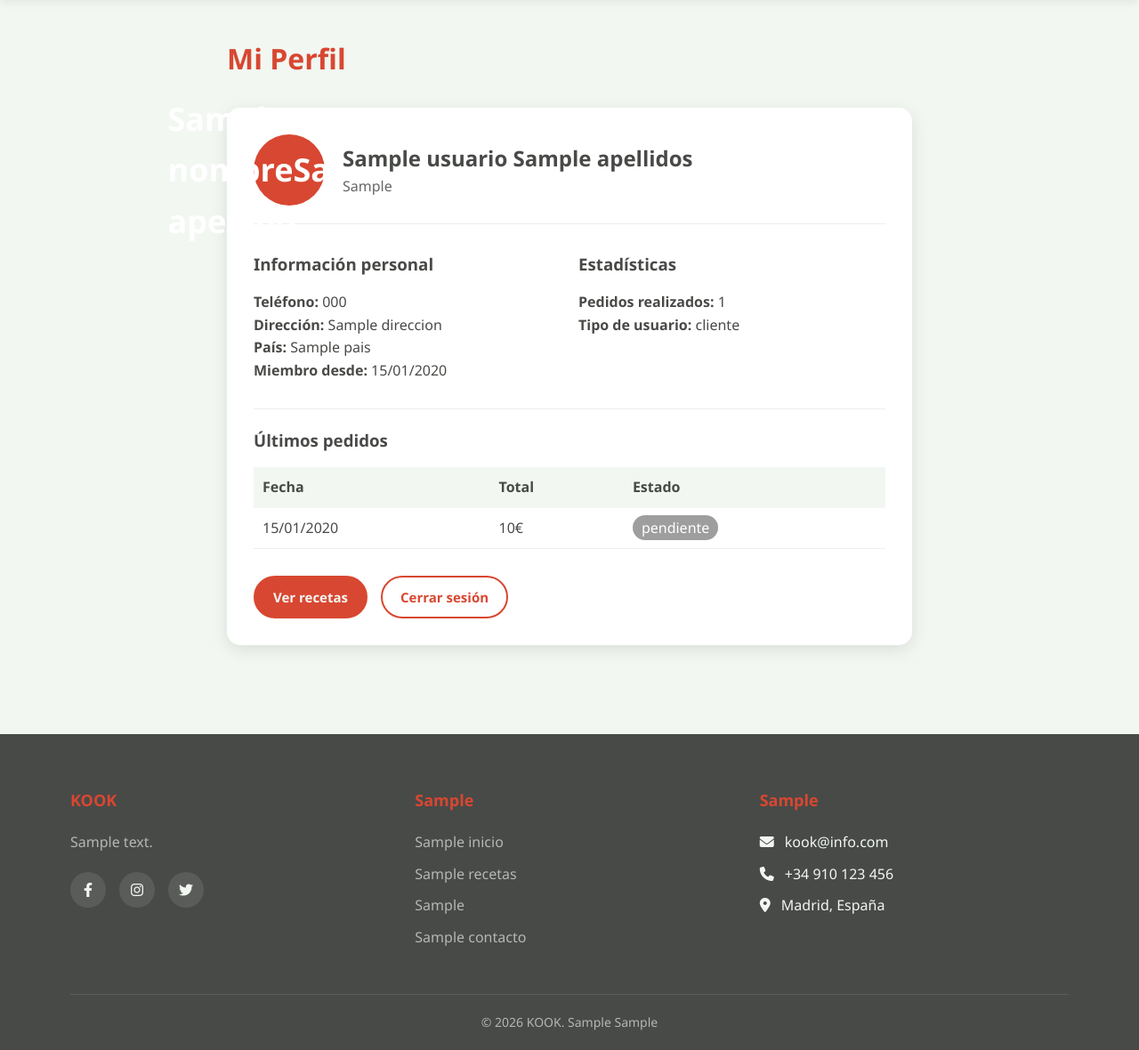
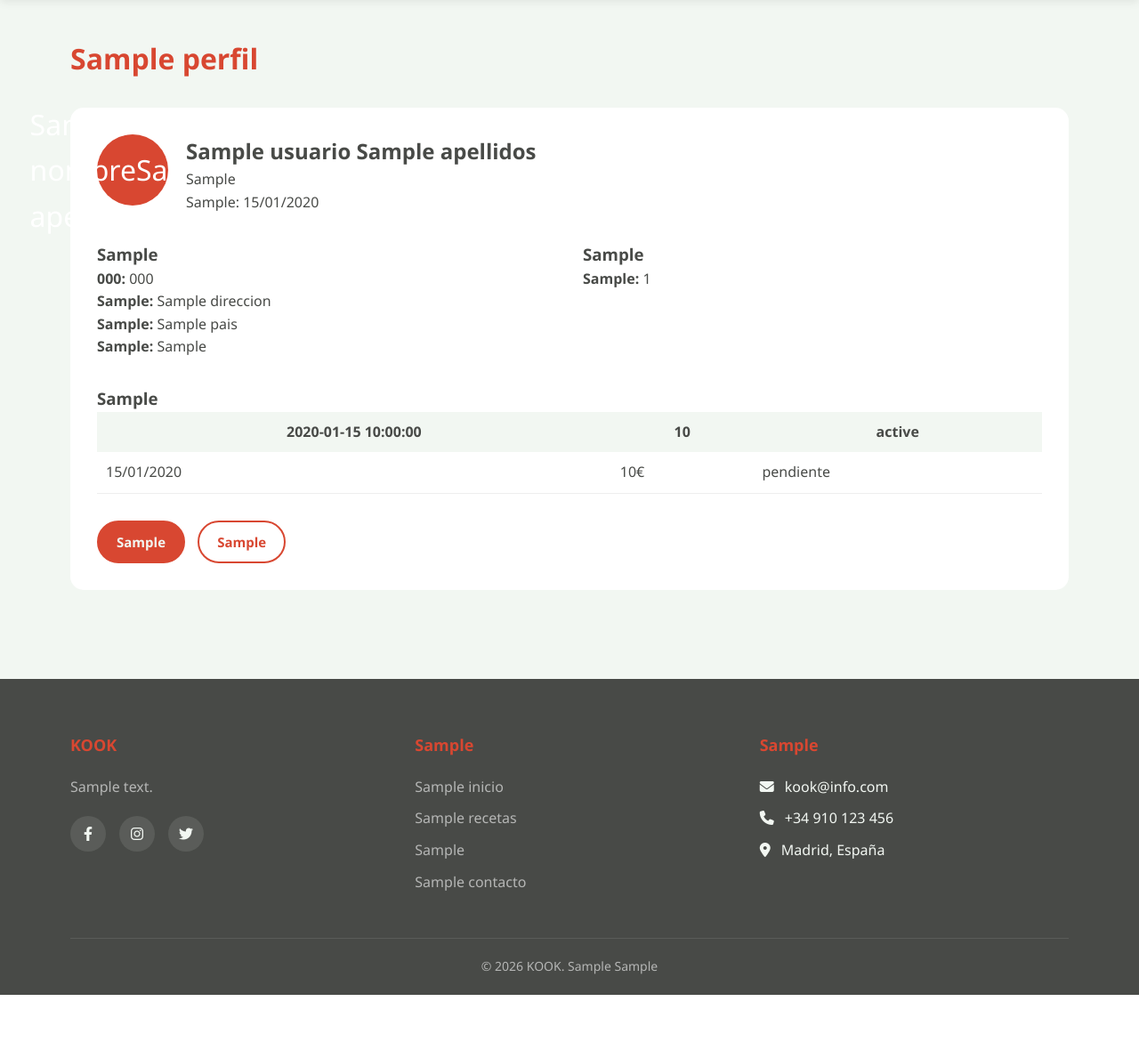
Before and after one commit to aymanmzkk/KOOK, a Flask app: template templates/perfil.html in a window 1280 px wide. Shown: the part 138-1318 px from the top of the page at 89% size. After the commit the page ends 1256 px from the top, so only its background shows below. Run offline with Flask 3, Linux system fonts and the light colour scheme; a user stored in the database is signed in; data comes from the database, SQL or seed files in the repository; the template is opened without the code that fills it: most values are stand-ins (such as "Sample title", 1, 10 or a date in 2020).

Commit message:
esenciales

```diff
--- a/templates/perfil.html
+++ b/templates/perfil.html
@@ -1,72 +1,67 @@
 {% extends "base.html" %}
 
-{% block title %}Mi Perfil - KOOK{% endblock %}
+{% block title %}{{ t.perfil }} - KOOK{% endblock %}
 
 {% block content %}
-<div class="container" style="max-width: 800px;">
-    <h1 style="color: #D84731; margin-bottom: 30px;">Mi Perfil</h1>
+<div class="container">
+    <h1 style="color: #D84731; margin-bottom: 30px;">{{ t.perfil }}</h1>
 
-    <div style="background: white; border-radius: 15px; padding: 30px; box-shadow: 0 5px 20px rgba(0,0,0,0.1);">
-        <div style="display: flex; align-items: center; gap: 20px; margin-bottom: 30px; padding-bottom: 20px; border-bottom: 1px solid #eee;">
-            <div style="width: 80px; height: 80px; background-color: #D84731; color: white; border-radius: 50%; display: flex; align-items: center; justify-content: center; font-size: 36px; font-weight: bold;">
+    {% if usuario %}
+    <div style="background: white; border-radius: 15px; padding: 30px;">
+        <div style="display: flex; gap: 20px; margin-bottom: 30px;">
+            <div style="width: 80px; height: 80px; background: #D84731; color: white; border-radius: 50%; display: flex; align-items: center; justify-content: center; font-size: 32px;">
                 {{ usuario.nombre[0] }}{{ usuario.apellidos[0] if usuario.apellidos else '' }}
             </div>
             <div>
-                <h2 style="color: #484A47;">{{ usuario.nombre }} {{ usuario.apellidos }}</h2>
-                <p style="color: #666;">{{ usuario.correo_electronico }}</p>
+                <h2>{{ usuario.nombre }} {{ usuario.apellidos }}</h2>
+                <p>{{ usuario.correo_electronico }}</p>
+                <p>{{ t.perfil_miembro_desde }}: {{ usuario.fecha_registro.strftime('%d/%m/%Y') if usuario.fecha_registro else 'N/A' }}</p>
             </div>
         </div>
 
-        <div style="display: grid; grid-template-columns: 1fr 1fr; gap: 20px;">
+        <div style="display: grid; grid-template-columns: 1fr 1fr; gap: 30px;">
             <div>
-                <h3 style="color: #484A47; margin-bottom: 15px;">Información personal</h3>
-                <p><strong>Teléfono:</strong> {{ usuario.telefono or 'No especificado' }}</p>
-                <p><strong>Dirección:</strong> {{ usuario.direccion or 'No especificada' }}</p>
-                <p><strong>País:</strong> {{ usuario.pais or 'España' }}</p>
-                <p><strong>Miembro desde:</strong> {{ usuario.fecha_registro.strftime('%d/%m/%Y') }}</p>
+                <h3>{{ t.perfil_informacion }}</h3>
+                <p><strong>{{ t.perfil_telefono }}:</strong> {{ usuario.telefono or 'No especificado' }}</p>
+                <p><strong>{{ t.perfil_direccion }}:</strong> {{ usuario.direccion or 'No especificada' }}</p>
+                <p><strong>{{ t.perfil_pais }}:</strong> {{ usuario.pais or 'España' }}</p>
+                <p><strong>{{ t.perfil_tipo_usuario }}:</strong> {{ usuario.tipo_usuario }}</p>
             </div>
             <div>
-                <h3 style="color: #484A47; margin-bottom: 15px;">Estadísticas</h3>
-                <p><strong>Pedidos realizados:</strong> {{ pedidos|length }}</p>
-                <p><strong>Tipo de usuario:</strong> {{ current_user.tipo_usuario }}</p>
+                <h3>{{ t.perfil_estadisticas }}</h3>
+                <p><strong>{{ t.perfil_pedidos_realizados }}:</strong> {{ pedidos|length }}</p>
             </div>
         </div>
 
-        <div style="margin-top: 30px; padding-top: 20px; border-top: 1px solid #eee;">
-            <h3 style="color: #484A47; margin-bottom: 15px;">Últimos pedidos</h3>
+        <div style="margin-top: 30px;">
+            <h3>{{ t.perfil_ultimos_pedidos }}</h3>
             {% if pedidos %}
             <table style="width: 100%; border-collapse: collapse;">
-                <tr style="background-color: #F2F7F2;">
-                    <th style="padding: 10px; text-align: left;">Fecha</th>
-                    <th style="padding: 10px; text-align: left;">Total</th>
-                    <th style="padding: 10px; text-align: left;">Estado</th>
+                <tr style="background: #F2F7F2;">
+                    <th style="padding: 10px;">{{ t.perfil_fecha }}</th>
+                    <th style="padding: 10px;">{{ t.perfil_total }}</th>
+                    <th style="padding: 10px;">{{ t.perfil_estado }}</th>
                 </tr>
                 {% for pedido in pedidos %}
                 <tr style="border-bottom: 1px solid #eee;">
                     <td style="padding: 10px;">{{ pedido.fecha_pedido.strftime('%d/%m/%Y') }}</td>
                     <td style="padding: 10px;">{{ pedido.total }}€</td>
-                    <td style="padding: 10px;">
-                        <span style="background-color:
-                            {% if pedido.estado == 'entregado' %}#4CAF50
-                            {% elif pedido.estado == 'enviado' %}#2196F3
-                            {% elif pedido.estado == 'preparando' %}#FFC107
-                            {% else %}#9E9E9E{% endif %};
-                            color: white; padding: 3px 10px; border-radius: 15px;">
-                            {{ pedido.estado }}
-                        </span>
-                    </td>
+                    <td style="padding: 10px;">{{ pedido.estado }}</td>
                 </tr>
                 {% endfor %}
             </table>
             {% else %}
-            <p style="color: #666; text-align: center;">No tienes pedidos aún. <a href="/recetas" style="color: #D84731;">¡Explora nuestras recetas!</a></p>
+            <p>{{ t.perfil_sin_pedidos }} <a href="/recetas">{{ t.perfil_explora_recetas }}</a></p>
             {% endif %}
         </div>
 
-        <div style="margin-top: 30px; display: flex; gap: 15px;">
-            <a href="/recetas" class="btn btn-primary">Ver recetas</a>
-            <a href="/logout" class="btn btn-outline">Cerrar sesión</a>
+        <div style="margin-top: 30px;">
+            <a href="/recetas" class="btn btn-primary">{{ t.perfil_ver_recetas }}</a>
+            <a href="/logout" class="btn btn-outline" style="margin-left: 10px;">{{ t.perfil_cerrar_sesion }}</a>
         </div>
     </div>
+    {% else %}
+    <p>Error: Usuario no encontrado</p>
+    {% endif %}
 </div>
 {% endblock %}
```
Also changed, not shown: templates/index.html (+19 -19 lines), templates/login.html (+12 -18 lines), templates/registro.html (+16 -51 lines).
